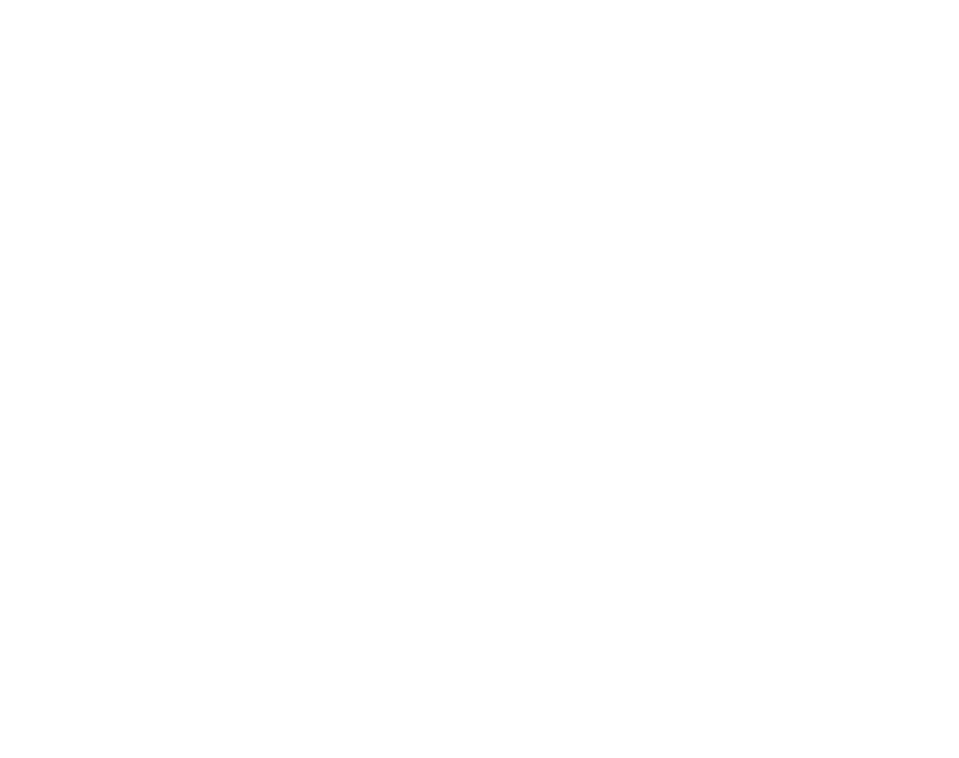
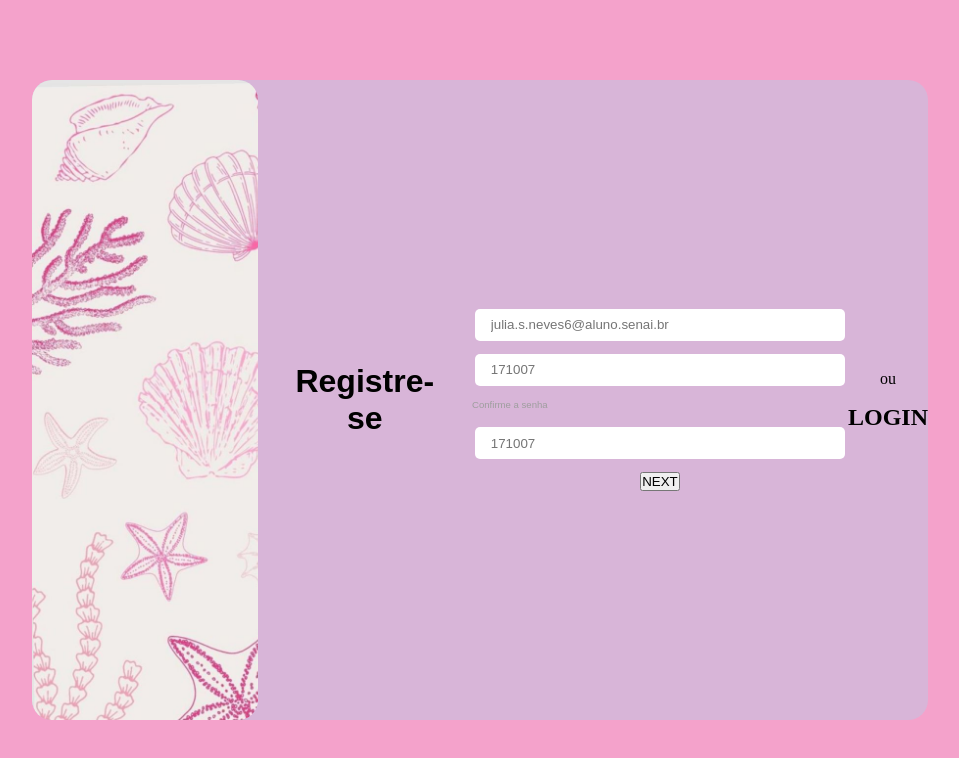
Before and after one commit to Julianeves01/pages_front, a Next.js app: page /signup in a window 1280 px wide. Shown: the top 758 px of the page, without its empty margins (160-1119 px from the left). Built offline with nearby package versions, Linux system fonts and the light colour scheme.

Commit message:
criação da página de user

```diff
--- a/app/signup/page.jsx
+++ b/app/signup/page.jsx
@@ -1,9 +1,35 @@
 "use client";
 
 import styles from "../../styles/Home.module.css";
+import { useRouter } from "next/navigation";
 
-import { useRouter } from "next/navigation"
+export default function SignUp() {
+    const router = useRouter();
 
-export default function SignUp () {
-    const router = useRouter();
+    return (
+        <div className={styles.background}>
+            <div className={styles.container}>
+                <div className={styles.article}>
+                </div>
+                <div className={styles.aside}>
+                    <div className={styles.title}>
+                        <h1>Registre-se</h1>
+                    </div>
+                </div>
+                <div className={styles.inputs}>
+                    <input type="text" placeholder="julia.s.neves6@aluno.senai.br" />
+                    <input type="password" placeholder="171007" />
+                    <div className={styles.password}>
+                        <p>Confirme a senha</p>
+                    </div>
+                    <input type="password" placeholder="171007" />
+                    <button type="submit">NEXT</button>
+                </div>
+                <div className={styles.bottom}>
+                    <p>ou</p>
+                    <h2 onClick={() => router.push("/user")}>LOGIN</h2>
+                </div>
+            </div>
+        </div>
+    );
 }
--- a/styles/Home.module.css
+++ b/styles/Home.module.css
@@ -2,15 +2,15 @@
     display: flex;
     justify-content: center;
     align-items: center;
-    background-color: hotpink;
+    background-color: rgb(244, 162, 203);
     width: 100%;
-    height: 100%;
+    height: 100vh;
 }
 
 .container {
-    background-color: thistle;
+    background-color: rgb(216, 181, 216);
     height: 80vh;
-    width: 70vh;
+    width: 70vw;
     border-radius: 20px;
     display: flex;
     flex-direction: row;
@@ -71,7 +71,7 @@
     font-size: 0.9rem;
     font-family: 'Montserrat', sans-serif;
     font-weight: 900;
-    color: aquamarine;
+    color: rgb(0, 0, 0);
 }
 
 .aside h2:hover {
@@ -85,15 +85,15 @@
     flex-direction: column;
     justify-content: center;
     align-items: center;
-    gap: 1rem;
+    gap: 0.8rem;
 }
 
 .inputs input {
     width: 90%;
-    height: 3rem;
+    height: 2rem;
     border-radius: 5px;
     border: none;
-    background-color: beige;
+    background-color: rgb(255, 255, 255);
     padding: 0 1rem;
 }
 
@@ -116,8 +116,8 @@
 }
 
 .aside button:hover {
-    background-color: beige;
-    color: blue;
+    background-color: rgb(0, 0, 0);
+    color: rgb(246, 193, 254);
     transition: 0.80s;
 }
 
@@ -125,7 +125,7 @@
     font-size: 0.9rem;
     font-family: 'Montserrat', sans-serif;
     font-weight: 600;
-    color: brown;
+    color: rgb(127, 13, 168);
     text-align: center;
 }
 
@@ -164,3 +164,18 @@
     align-items: center;
     gap: 1rem;
 }
+
+.password {
+    display: flex;
+    width: 100%;
+    justify-content: flex-start;
+    height: 1rem;
+    padding: 0;
+}
+
+.password p {
+    font-size: 0.6rem;
+font-family: 'Montserrat', sans-serif;
+font-weight: 500;
+color: rgb(158, 158, 158);
+}
--- /dev/null
+++ b/styles/user.module.css
@@ -0,0 +1,69 @@
+.background {
+    display: flex;
+    justify-content: center;
+    align-items: center;
+    background-color: rgb(244, 162, 203);
+    width: 100%;
+    height: 100vh;
+}
+
+.container {
+    display: flex;
+    justify-content: center;
+    align-items: center;
+    height: 100vh;
+    flex-direction: column;
+    gap: 20px;
+}
+
+h1 {
+    font-size: 2.5rem;
+    font-family: 'Montserrat', sans-serif;
+    font-weight: 900;
+    color: #4a4a4a;
+}
+
+img {
+    border-radius: 50%;
+    width: 150px;
+    height: 150px;
+    border: 3px solid #fff;
+}
+
+p {
+    font-size: 1.2rem;
+    font-family: 'Montserrat', sans-serif;
+    font-weight: 600;
+    color: #333;
+}
+
+button {
+    width: 10rem;
+    height: 2.5rem;
+    border-radius: 20px;
+    background-color: black;
+    border: none;
+    color: aliceblue;
+    font-weight: 800;
+    cursor: pointer;
+    transition: 0.3s ease;
+}
+
+button:hover {
+    background-color: rgb(0, 0, 0);
+    color: rgb(246, 193, 254);
+    transform: scale(1.05);
+}
+
+.profilePicture {
+    border-radius: 50%;
+}
+
+.logoutButton {
+    padding: 10px 20px;
+    background-color: #ff4d4d;
+    color: #fff;
+    border: none;
+    border-radius: 5px;
+    cursor: pointer;
+}
```
Also changed, not shown: app/page.jsx (+35 -9 lines), app/user/page.jsx (added, +25 -0 lines), public/perfil.png (added).
